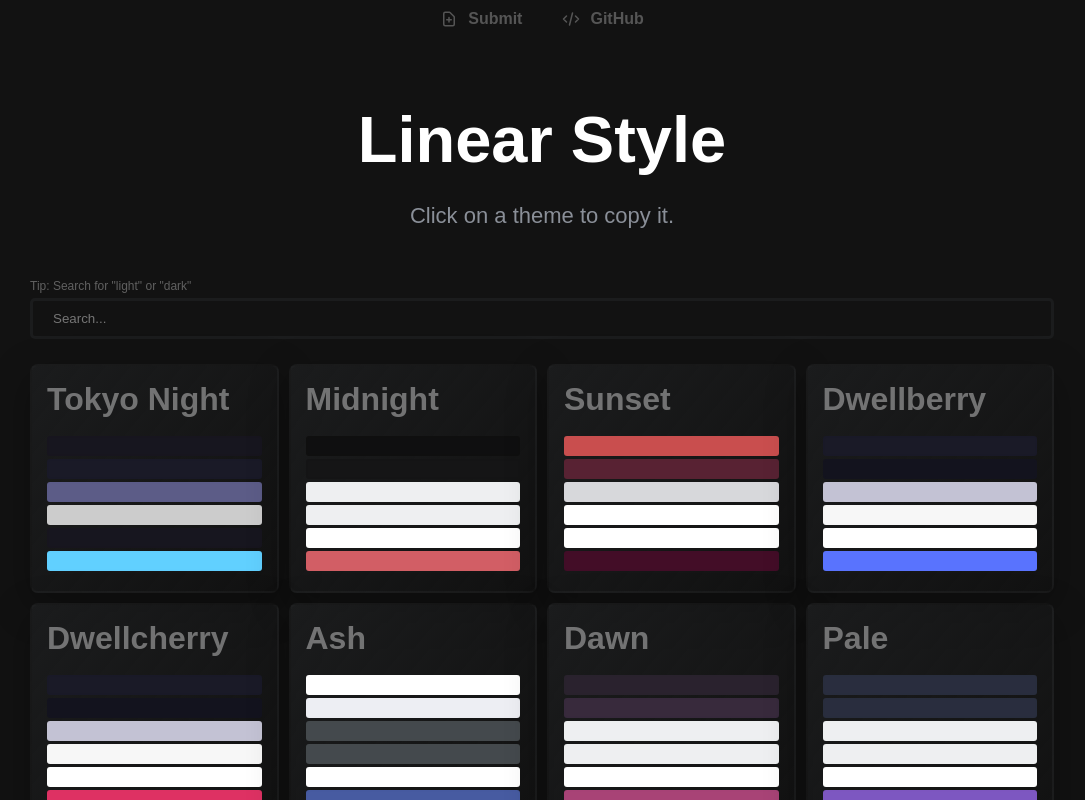
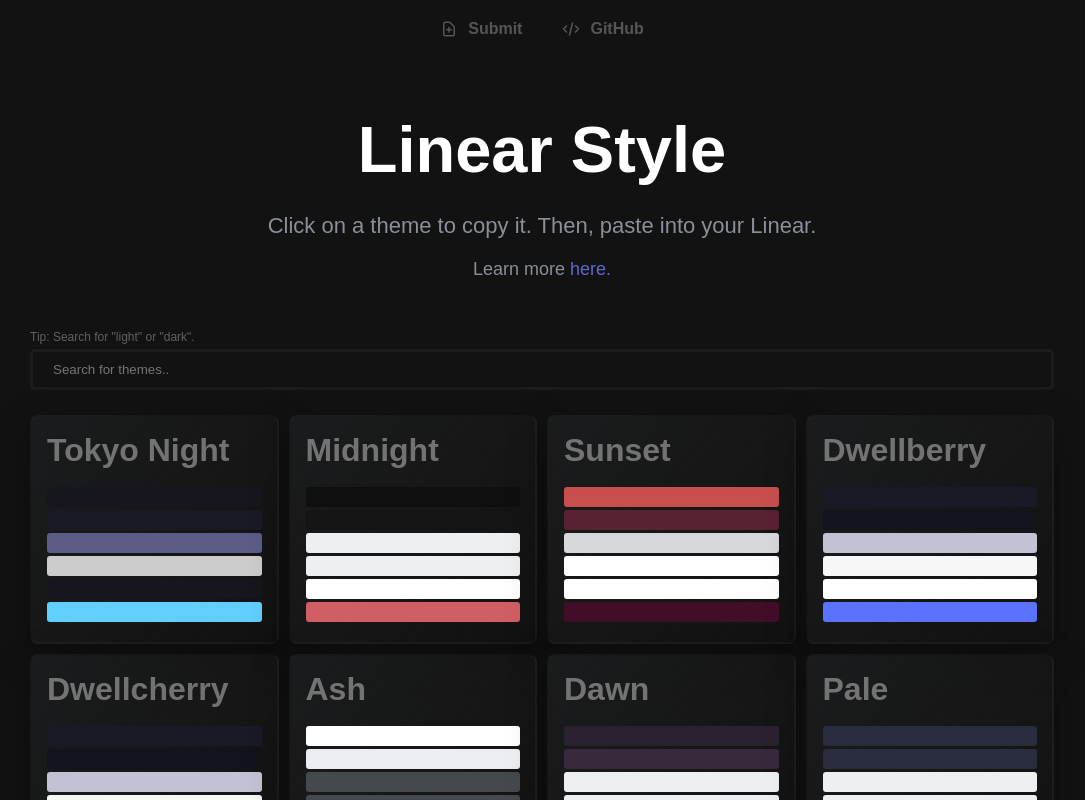
Before and after one commit to alii/linear-style, a Next.js app: page / in a window 1280 px wide. Shown: the top 800 px of the page, without its empty margins (98-1183 px from the left). Built offline with nearby package versions, Linux system fonts and the light colour scheme; a web font is replaced by a local one.

Commit message:
feat(home): Add learn more & refactor spacing

```diff
--- a/src/components/GlobalStyle.ts
+++ b/src/components/GlobalStyle.ts
@@ -43,10 +43,23 @@
 
     span.subtitle {
         text-align: center;
+        margin-bottom: 20px;
+        color: #8A8F98;
+        font-weight: 500;
+        font-size: 22px;
+    }
+
+    h3.learnMore {
+        text-align: center;
         margin-bottom: 50px;
         color: #8A8F98;
         font-weight: 500;
-        font-size: 22px;
+        font-size: 18px;
+    }
+
+    h3 a {
+      color: #5d6ad0;
+      text-decoration: none;
     }
 
     input {
@@ -57,6 +70,7 @@
       border-radius: 5px;
       font-family: 'Inter var', sans-serif;
       color: ${(props) => props.theme.colors.text};
+      outline: none;
     }
 
     label {
@@ -67,6 +81,7 @@
 
       input {
         margin-top: 5px;
+        outline: none;
       }
     }
 `;
--- a/src/molecules/Navbar.tsx
+++ b/src/molecules/Navbar.tsx
@@ -18,6 +18,7 @@
   display: flex;
   align-items: center;
   justify-content: center;
+  margin-top: 10px;
 
   a {
     padding: 10px;
--- a/src/pages/index.tsx
+++ b/src/pages/index.tsx
@@ -29,17 +29,25 @@
     return (
       <div className="app">
         <h1 className={"title"}>Linear Style</h1>
-        <span className="subtitle">Fetching the latest themes</span>
+        <span className="subtitle">🧪 Hold up! Fetching the latest themes...</span>
       </div>
     );
 
   return (
     <div className="app">
       <h1 className="title">Linear Style</h1>
-      <span className="subtitle">Click on a theme to copy it.</span>
+      <span className="subtitle">Click on a theme to copy it. Then, paste into your Linear.</span>
+      <h3 className="learnMore">
+        Learn more <a href="">here.</a>
+      </h3>
       <label>
-        Tip: Search for "light" or "dark"
-        <input type="text" value={state} onChange={(e) => setState(e.target.value)} placeholder={"Search..."} />
+        Tip: Search for "light" or "dark".
+        <input
+          type="text"
+          value={state}
+          onChange={(e) => setState(e.target.value)}
+          placeholder={"Search for themes.."}
+        />
       </label>
       <ThemeCardGrid>
         {filtered.map((theme) => {
```
